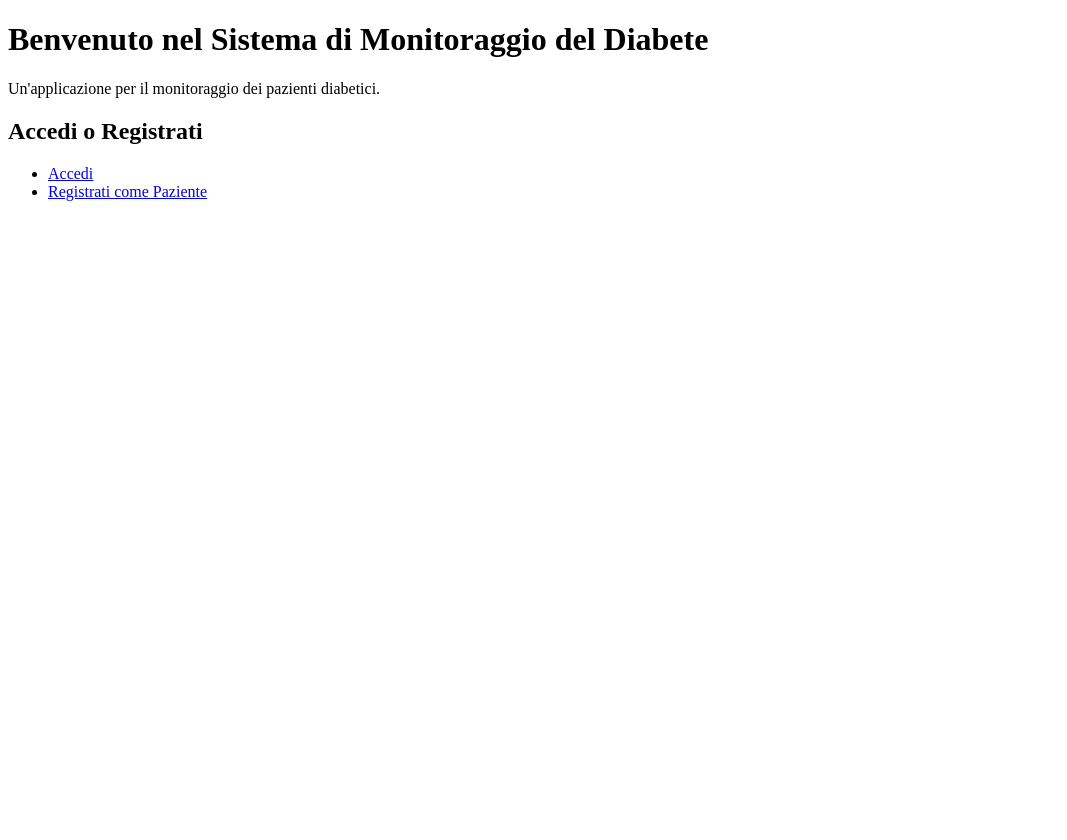
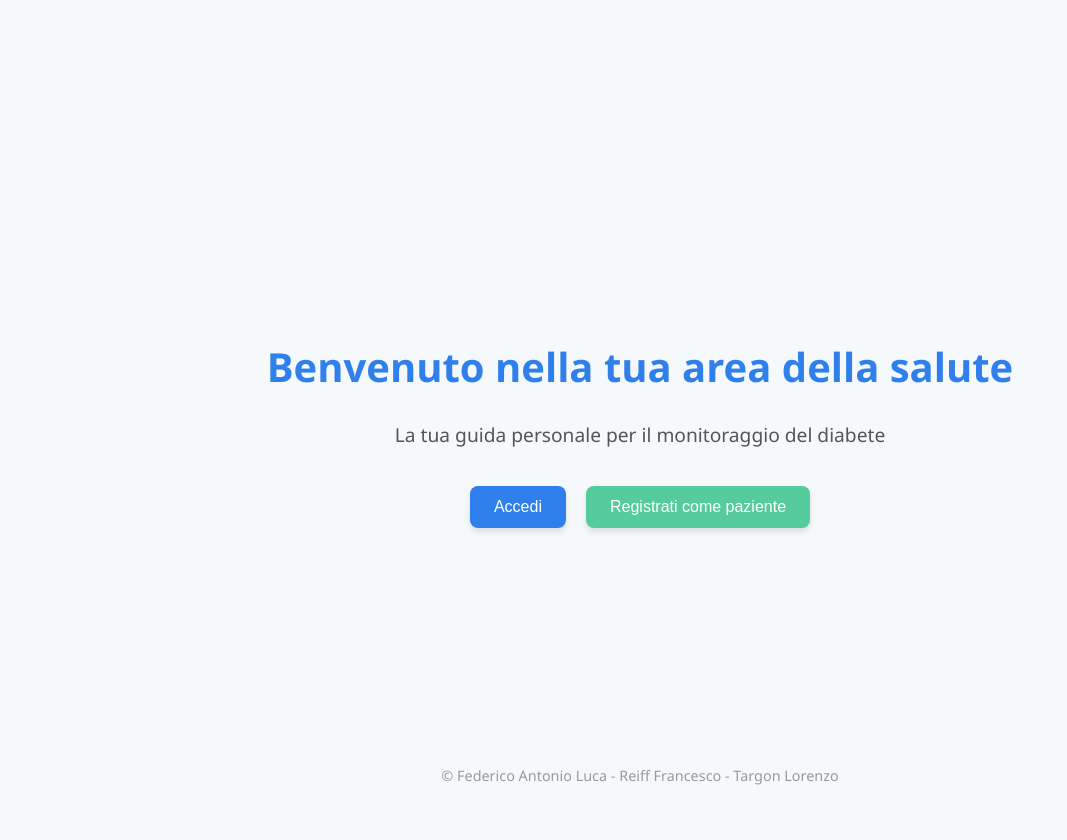
Before and after one commit to francireiff/Progetto_ids, a Django app: page / in a window 1280 px wide. Shown: the whole page, without its empty margins (0-1067 px from the left). Before the commit the page ends 201 px from the top, so only its background shows below. Run offline with Django 5.2, Linux system fonts and the light colour scheme; parts of the project's set-up code (start-up, migrations or seed data) failed here and were passed over.

Commit message:
Luca Martedì

```diff
--- a/interfaccia/templates/home.html
+++ b/interfaccia/templates/home.html
@@ -1,18 +1,99 @@
 <!DOCTYPE html>
-<html>
+<html lang="it">
 <head>
-    <title>Sistema di Monitoraggio Diabete</title>
+    <meta charset="UTF-8">
+    <title>Benvenuto - Sistema di Monitoraggio Diabete</title>
+    <style>
+        body {
+            margin: 0;
+            padding: 0;
+            font-family: 'Segoe UI', sans-serif;
+            background: #F6F9FB;
+            color: #333;
+        }
+
+        .container {
+            display: flex;
+            flex-direction: column;
+            align-items: center;
+            justify-content: center;
+            height: 100vh;
+            padding: 20px;
+            text-align: center;
+            box-shadow: 0 8px 20px rgba(0, 0, 0, 0.1);
+        }
+
+        h1 {
+            font-size: 2.5em;
+            margin-bottom: 0.2em;
+            color: #2F80ED;
+        }
+
+        p.subtitle {
+            font-size: 1.2em;
+            margin-bottom: 2em;
+            color: #555;
+        }
+
+        .button-group {
+            display: flex;
+            gap: 20px;
+            flex-wrap: wrap;
+            justify-content: center;
+        }
+
+        .button-group a button {
+            font-size: 1em;
+            padding: 12px 24px;
+            border: none;
+            border-radius: 8px;
+            cursor: pointer;
+            transition: all 0.2s ease-in-out;
+            box-shadow: 0 4px 6px rgba(0,0,0,0.1);
+        }
+
+        .btn-access {
+            background-color: #2F80ED;
+            color: white;
+        }
+
+        .btn-new {
+            background-color: #56CC9D;
+            color: white;
+        }
+
+        .btn-access:hover, .btn-new:hover {
+            opacity: 0.9;
+        }
+
+        .illustration {
+            max-width: 300px;
+            margin: 30px 0;
+        }
+
+        footer {
+            position: absolute;
+            bottom: 15px;
+            width: 100%;
+            text-align: center;
+            font-size: 0.9em;
+            color: #999;
+        }
+    </style>
 </head>
 <body>
-<h1>Benvenuto nel Sistema di Monitoraggio del Diabete</h1>
-<p>Un'applicazione per il monitoraggio dei pazienti diabetici.</p>
+    <div class="container">
+        <h1>Benvenuto nella tua area della salute</h1>
+        <p class="subtitle">La tua guida personale per il monitoraggio del diabete</p>
 
-<div>
-    <h2>Accedi o Registrati</h2>
-    <ul>
-        <li><a href="{% url 'login' %}">Accedi</a></li>
-        <li><a href="{% url 'registrazione_paziente' %}">Registrati come Paziente</a></li>
-    </ul>
-</div>
+        <div class="button-group">
+            <a href="{% url 'login' %}"><button class="btn-access">Accedi</button></a>
+            <a href="{% url 'registrazione_paziente' %}"><button class="btn-new">Registrati come paziente</button></a>
+        </div>
+    </div>
+
+    <footer>
+        &copy; Federico Antonio Luca - Reiff Francesco - Targon Lorenzo
+    </footer>
 </body>
 </html>
--- a/interfaccia/views.py
+++ b/interfaccia/views.py
@@ -3,6 +3,9 @@ from django.shortcuts import render
 from django.views.generic import FormView
 from django.urls import reverse_lazy
 from .forms import RegistrazionePazienteForm
+from django.shortcuts import render, redirect
+from django.contrib.auth import authenticate, login
+from django.contrib import messages
 
 def home(request):
     """Home page view"""
@@ -16,3 +19,16 @@ class RegistrazionePazienteView(FormView):
     def form_valid(self, form):
         form.save()
         return super().form_valid(form)
+
+
+def login_view(request):
+    if request.method == 'POST':
+        username = request.POST['username']
+        password = request.POST['password']
+        user = authenticate(request, username=username, password=password)
+        if user is not None:
+            login(request, user)
+            return redirect('dashboard')
+        else:
+            messages.error(request, "Credenziali non valide.")
+    return render(request, 'login.html')
--- a/progetto/urls.py
+++ b/progetto/urls.py
@@ -21,6 +21,7 @@ from django.contrib.auth import views as auth_views
 from interfaccia.views import RegistrazionePazienteView
 from interfaccia import views
 
+
 urlpatterns = [
     path('admin/', admin.site.urls),
     path('', views.home, name='home'),
```
Also changed, not shown: interfaccia/templates/login.html (+69 -11 lines), interfaccia/migrations/0001_initial.py (added).
